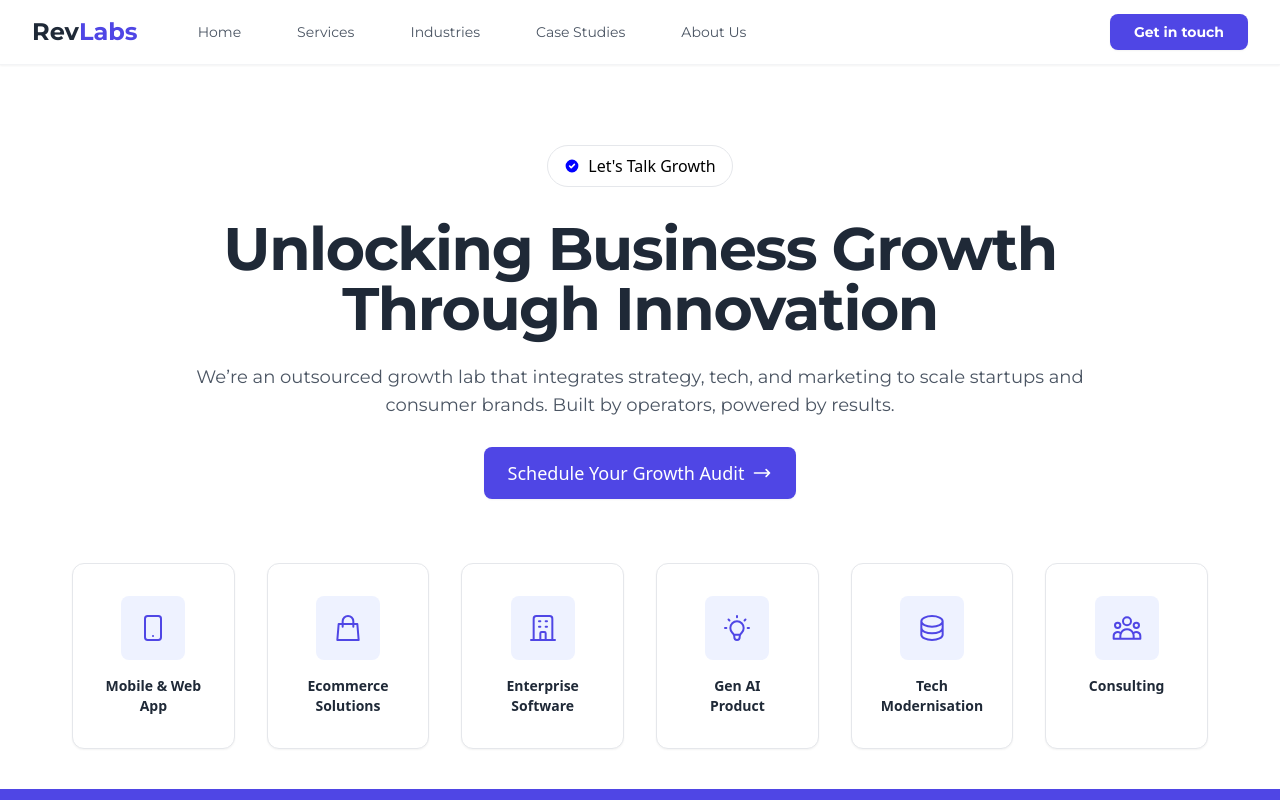
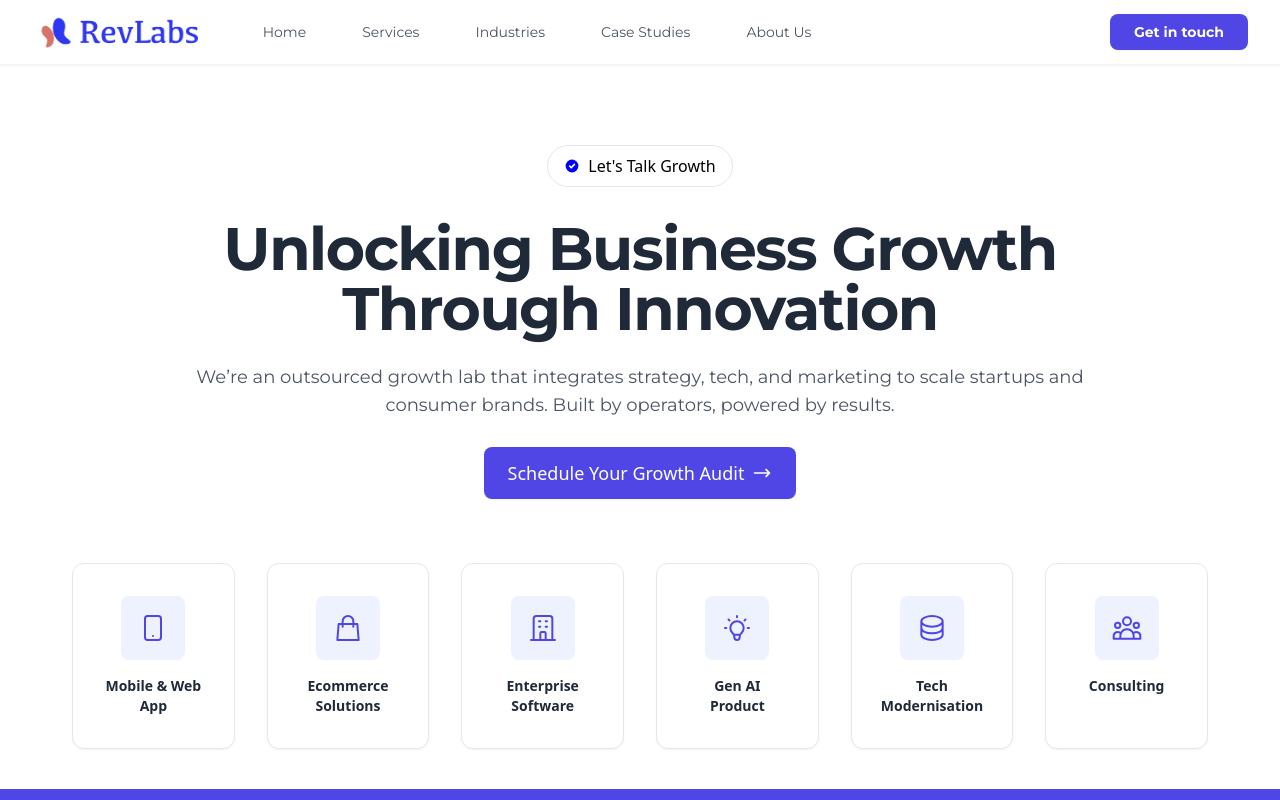
Before and after one commit to Rutetid/Revlabs, a React (Vite) app: page / in a window 1280 px wide. Shown: the top 800 px of the page. Built offline with nearby package versions, Linux system fonts and the light colour scheme; a web font is replaced by a local one.

Commit message:
updated logo

```diff
--- a/src/components/Navbar.jsx
+++ b/src/components/Navbar.jsx
@@ -20,9 +20,11 @@ const Navbar = () => {
             {" "}
             {/* Logo */}
             <div className="flex items-center">
-              <span className="text-2xl font-bold text-text-primary font-montserrat">
-                Rev<span className="text-primary">Labs</span>
-              </span>
+              <img
+                src="/Revlabs_logo.png"
+                alt="RevLabs"
+                className="h-8 w-auto"
+              />
             </div>
             {/* Desktop Navigation */}
             <nav className="hidden md:flex space-x-8">
```
Also changed, not shown: public/Revlabs_logo.png (added).
